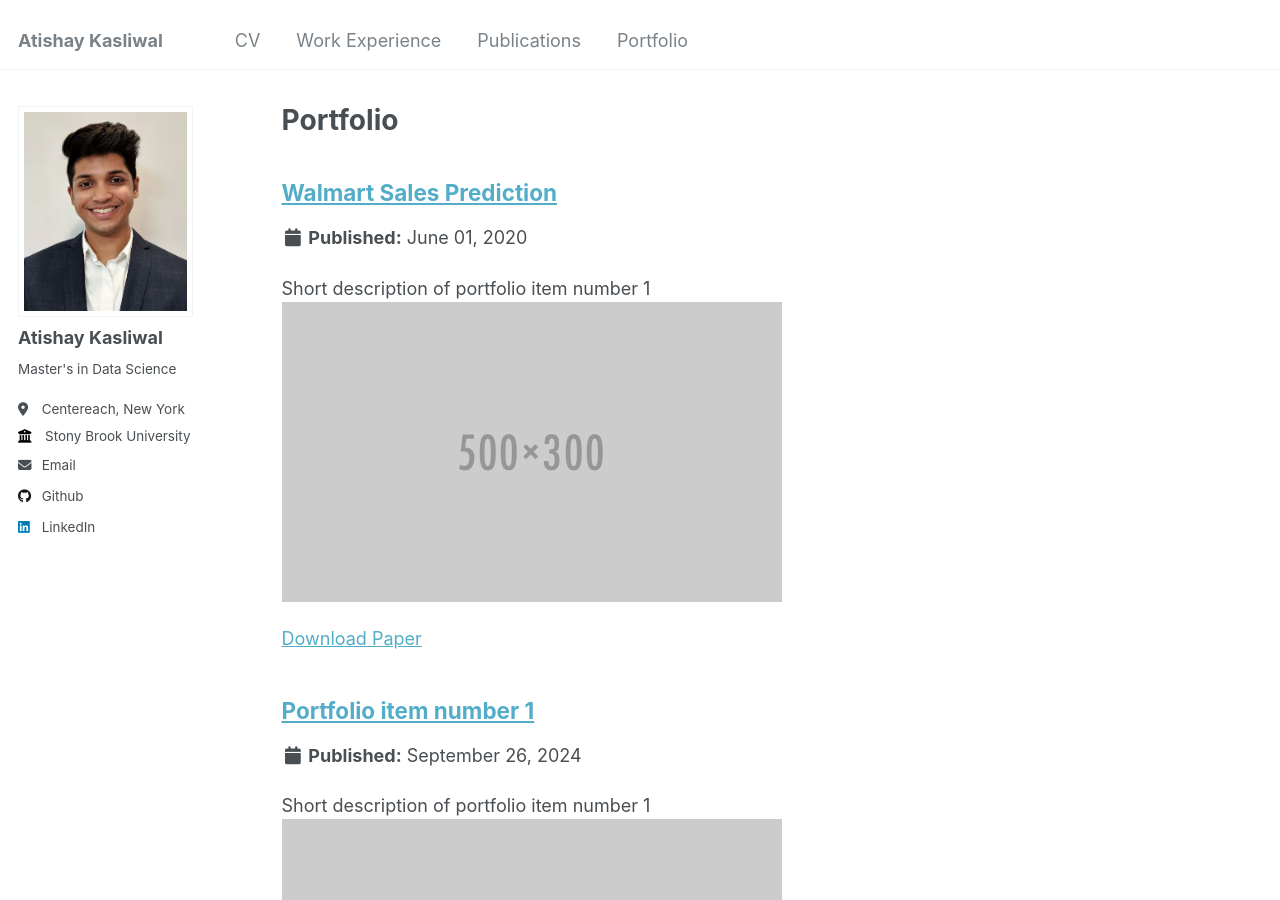
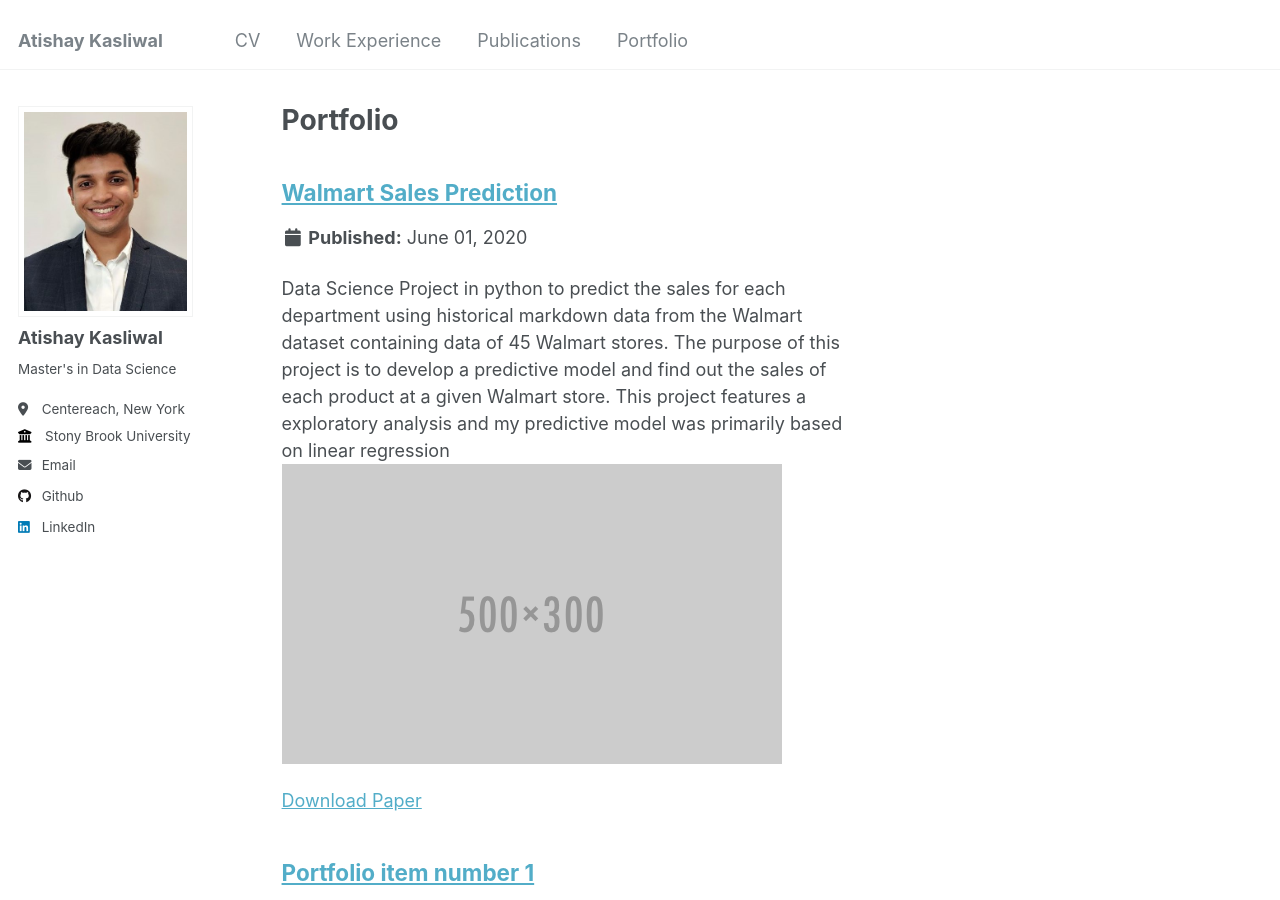
Before and after one commit to atishay-kasliwal/atishay-kasliwal.github.io, a Jekyll site: the page built from _pages/portfolio.html, in a window 1280 px wide and 900 px high. Built offline with Jekyll 4.4.1, drawn with Linux system fonts in a browser that asks for light colours.

Commit message:
seriously

```diff
--- a/_portfolio/portfolio-1 copy.md
+++ b/_portfolio/portfolio-1 copy.md
@@ -1,6 +1,6 @@
 ---
 title: "Walmart Sales Prediction"
-excerpt: "Short description of portfolio item number 1<br/><img src='/images/500x300.png'>"
+excerpt: "Data Science Project in python to predict the sales for each department using historical markdown data from the Walmart dataset containing data of 45 Walmart stores. The purpose of this project is to develop a predictive model and find out the sales of each product at a given Walmart store. This project features a exploratory analysis and my predictive model was primarily based on linear regression<br/><img src='/images/500x300.png'>"
 collection: portfolio
 date: 2020-06-01
 slidesurl: 'https://ijrti.org/papers/IJRTI2006010.pdf'
```
